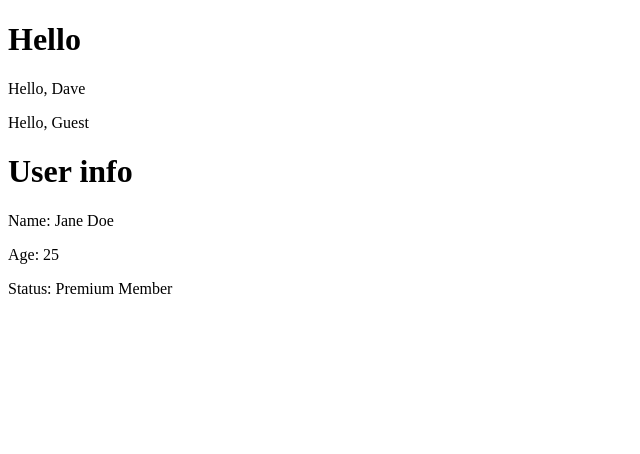
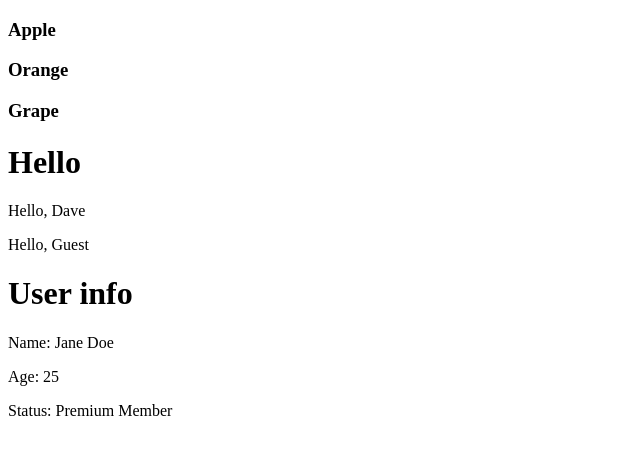
Before and after one commit to Seanon1/vite-project, a React (Vite) app: page / in a window 1280 px wide. Shown: the top 454 px of the page, without its empty margins (0-640 px from the left). Built offline with nearby package versions, Linux system fonts and the light colour scheme.

Commit message:
javascript list inside of react fragments

```diff
--- a/src/App.jsx
+++ b/src/App.jsx
@@ -3,13 +3,24 @@ import Greetings from './components/Greetings'
 import UserProfile from './components/UserProfile'
 
 function App() {
+    const name = "Bob";
+    const element = <h2>Hello, {name};</h2>
+
+    const items =['Apple', 'Orange', 'Grape'];
+
+  // React Fragments
   return (
     <>
-    <h1>Hello</h1>
-    <Greetings name="Dave"/>
-    <Greetings />
-    <h1>User info</h1>
-    <UserProfile name='Jane Doe' age={25} isMember={true}/>
+    {items.map((item, index) =>(
+      <React.Fragment key={index}>
+        <h3>{item}</h3>
+      </React.Fragment>
+    ))}
+      <h1>Hello</h1>
+      <Greetings name="Dave" />
+      <Greetings />
+      <h1>User info</h1>
+      <UserProfile name='Jane Doe' age={25} isMember={true} />
     </>
   )
 }
```
